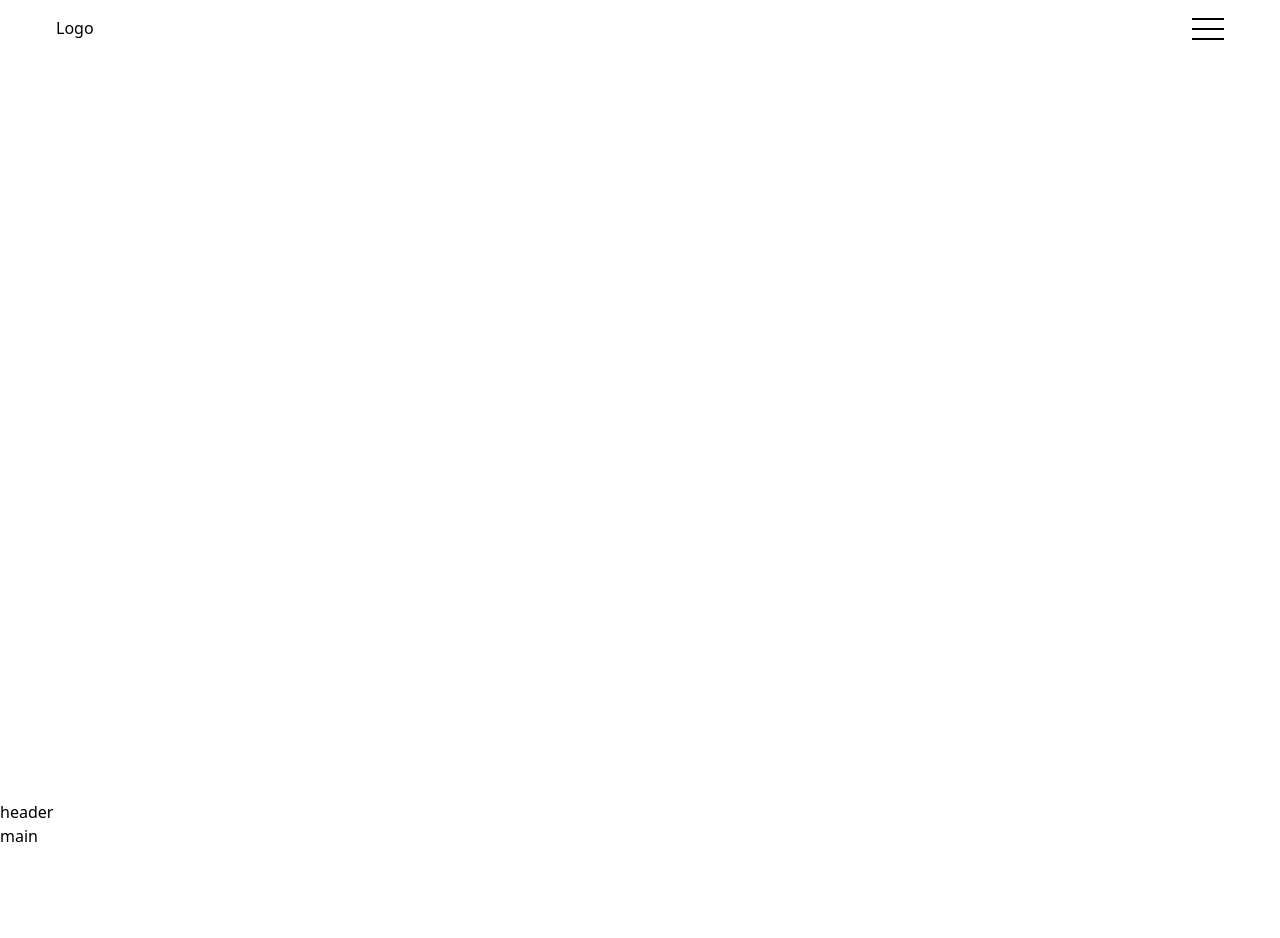
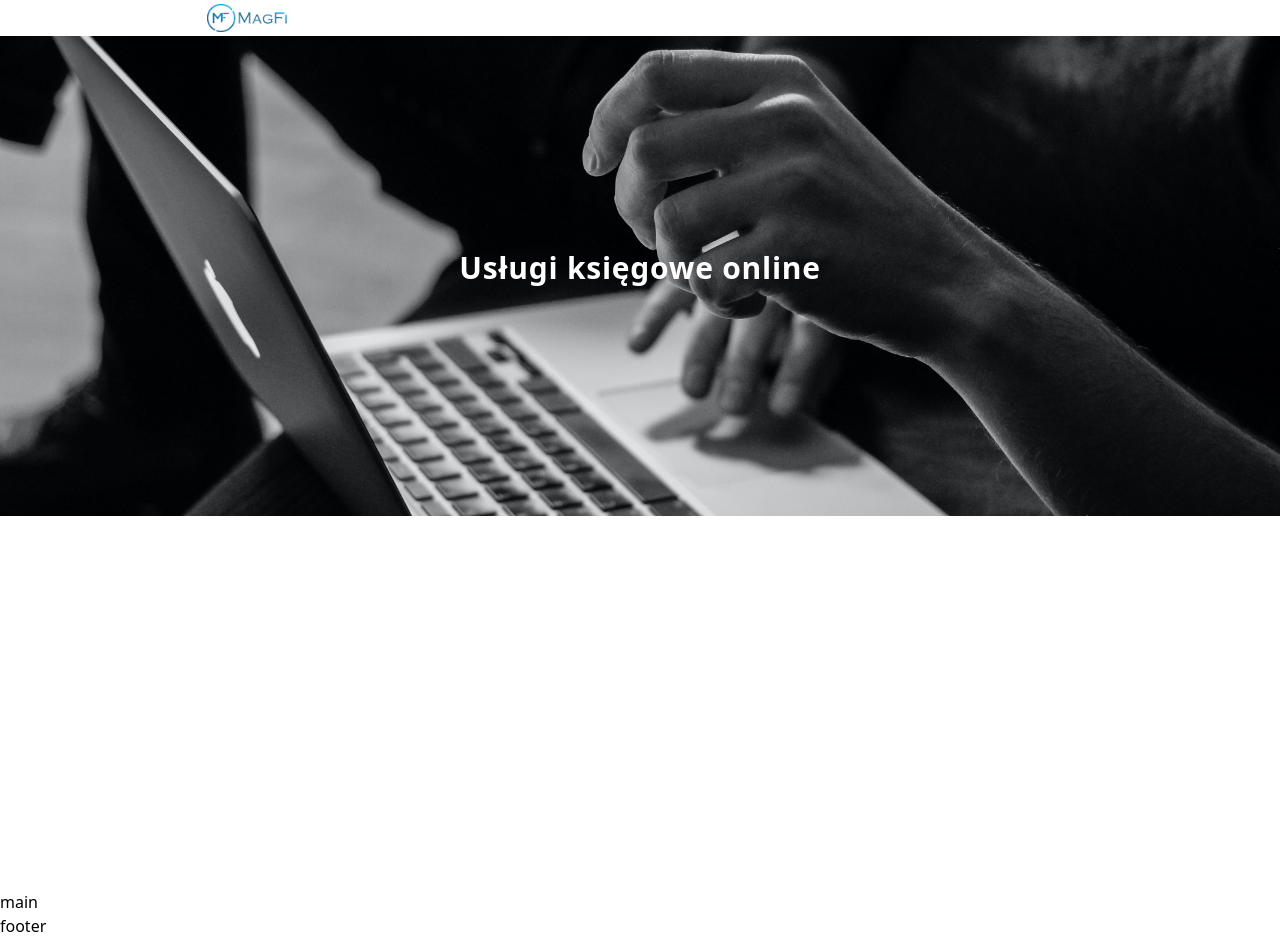
Before and after one commit to KrzysztofZiemski/site_accountant, a Gatsby site: page / in a window 1280 px wide. Before the commit the page ends 848 px from the top, so only its background shows below. Built offline with nearby package versions, Linux system fonts and the light colour scheme; Gatsby itself is replaced by a stand-in of ours.

Commit message:
change main coloers, fix navigation, add logo white, add actions to tailwind,

```diff
--- a/gatsby-config.js
+++ b/gatsby-config.js
@@ -6,7 +6,7 @@ module.exports = {
   },
   plugins: [
     `gatsby-plugin-react-helmet`,
-    'gatsby-plugin-postcss',
+    `gatsby-plugin-postcss`,
     {
       resolve: `gatsby-plugin-google-fonts`,
       options: {
@@ -36,7 +36,7 @@ module.exports = {
         background_color: `#2CAFE6`,
         theme_color: `#663399`,
         display: `minimal-ui`,
-        icon: `src/images/magfi-icon.png`,
+        icon: `src/images/icon-manifest.png`,
       },
     },
   ],
--- a/src/components/Burger/Burger.tsx
+++ b/src/components/Burger/Burger.tsx
@@ -7,9 +7,12 @@ type BurgerProps = {
   onClick: () => void
 }
 
-const Burger = ({ isOpen, ...props }: BurgerProps) => {
+export const Burger = ({ isOpen, ...props }: BurgerProps) => {
   return (
-    <button className="relative w-8 h-5 focus:outline-none" {...props}>
+    <button
+      className="relative w-8 h-5 focus:outline-none lg:hidden"
+      {...props}
+    >
       <span
         className={`absolute transition-all border w-full block border-primary transform ${
           isOpen ? "rotate-45 top-1/2" : "rotate-0 top-0"
@@ -28,4 +31,3 @@ const Burger = ({ isOpen, ...props }: BurgerProps) => {
     </button>
   )
 }
-export default Burger
--- a/src/components/Header/Header.tsx
+++ b/src/components/Header/Header.tsx
@@ -1,7 +1,37 @@
-import { Link } from "gatsby"
-import PropTypes from "prop-types"
 import React from "react"
+import Image from "gatsby-image"
+import { graphql, useStaticQuery } from "gatsby"
 
-const Header = ({ siteTitle }) => <header>header</header>
+export const query = graphql`
+  {
+    file(name: { regex: "/header/" }) {
+      childImageSharp {
+        fluid {
+          ...GatsbyImageSharpFluid_tracedSVG
+        }
+      }
+    }
+  }
+`
 
-export default Header
+type BurgerProps = {
+  siteTitle: string
+}
+
+export const Header = ({ siteTitle }: BurgerProps) => {
+  const { file } = useStaticQuery(query)
+
+  return (
+    <header className="text-lg relative ">
+      <Image
+        alt="księgowość online"
+        className="object-cover w-full m-auto"
+        fluid={file.childImageSharp.fluid}
+        imgStyle={{ maxHeight: "30rem" }}
+      />
+      <h1 className="absolute top-1/4 tracking-wide font-bold transform  text-white text-center w-full text-3xl">
+        Usługi księgowe online
+      </h1>
+    </header>
+  )
+}
--- a/src/components/Logo/Logo.tsx
+++ b/src/components/Logo/Logo.tsx
@@ -1,7 +1,23 @@
 import React from "react"
+import Image from "gatsby-image"
+import { graphql, useStaticQuery } from "gatsby"
+
+export const query = graphql`
+  {
+    file(name: { regex: "/logo/" }) {
+      childImageSharp {
+        fluid {
+          ...GatsbyImageSharpFluid_tracedSVG
+        }
+      }
+    }
+  }
+`
 
 const Logo = () => {
-  return <div>Logo</div>
+  const { file } = useStaticQuery(query)
+
+  return <Image className="h-auto w-20 " fluid={file.childImageSharp.fluid} />
 }
 
 export default Logo
--- a/src/components/NavMenuItem/NavMenuItem.tsx
+++ b/src/components/NavMenuItem/NavMenuItem.tsx
@@ -3,15 +3,16 @@ import { Link } from "gatsby"
 
 type NavMenuItemProps = {
   to: string
+  className?: string
 }
 
-const NavMenuItem = ({ to, children }) => {
+const NavMenuItem = ({ to, children, ...props }) => {
   return (
-    <li>
+    <li className="  flex items-center border-r lg:border-0" {...props}>
       <Link
         to={to || "#"}
-        className={` block active border-b-2 m-3  lg:inline-block text-md font-bold sm:hover:border-indigo-400 hover:text-orange-500 mx-2 focus:text-blue-500 p-1 hover:bg-gray-300 sm:hover:bg-transparent rounded-sm `}
-        activeClassName="text-primary"
+        className={`flex items-center w-full h-full py-3 lg:py-0 px-4 border-primary  text-primary lg:text-white  border-b-2  lg:text-sm text-md font-bold hover:bg-white hover:text-secondary  p-1 lg:border-0 rounded-sm `}
+        activeClassName="lg:text-secondary lg:bg-white lg:hover:text-secondary"
       >
         {children}
       </Link>
@@ -21,7 +22,6 @@ const NavMenuItem = ({ to, children }) => {
 
 NavMenuItem.defaultProps = {
   to: "/",
-  active: false,
 }
 
 export default NavMenuItem
--- /dev/null
+++ b/src/components/Navigation/Navigation.css
@@ -0,0 +1,3 @@
+.nav-full {
+  height: calc(100vh - 100%);
+}
--- a/src/components/Navigation/Navigation.tsx
+++ b/src/components/Navigation/Navigation.tsx
@@ -1,8 +1,10 @@
 import React, { useState } from "react"
 import styled from "styled-components"
-import Burger from "../Burger/Burger"
+import { Burger } from "../Burger/Burger"
 import Logo from "../Logo/Logo"
 import NavMenuItem from "../NavMenuItem/NavMenuItem"
+
+import "./Navigation.css"
 
 export const Navigation = () => {
   const [isOpen, setIsOpen] = useState<boolean>(false)
@@ -10,25 +12,29 @@ export const Navigation = () => {
   const handleOpen = () => {
     setIsOpen(!isOpen)
   }
+  //
+  return (
+    <nav
+      className={`sticky bg-white my-1 p-0 top-0 w-full flex flex-col lg:flex-row lg:items-center transition-all ease-in duration-400 z-50`}
+    >
+      <div className="flex items-center p-2 justify-between flex-wrap px-2 lg:mx-4 xl:mx-4 bg-white z-50 lg:hidden">
+        <span>
+          <Logo />
+        </span>
 
-  return (
-    <header
-      className={`sticky top-0 w-full flex flex-col ${
-        isOpen ? "h-screen" : "h-screen"
-      }`}
-    >
-      <div className="flex items-center justify-between flex-wrap py-4 px-2 lg:mx-4 xl:mx-12 bg-white z-50">
-        <Logo />
         <Burger isOpen={isOpen} onClick={handleOpen} />
       </div>
       <ul
-        className={`transition-transform overflow-hidden h-full transform ${
-          isOpen ? "translate-y-0" : "-translate-y-full"
-        }`}
+        className={`lg:flex top-full w-full font-monTserrat absolute lg:static lg:justify-center lg:align-center text-base bg-white transition-all ease-in duration-400 overflow-hidden  ${
+          isOpen ? "nav-full" : "h-0"
+        } lg:h-auto`}
       >
-        <NavMenuItem active to="/about">
-          O NAS
+        <NavMenuItem to="/" className="lg:mr-9">
+          <span className="hidden lg:block">
+            <Logo />
+          </span>
         </NavMenuItem>
+        <NavMenuItem to="/about">O NAS</NavMenuItem>
 
         <NavMenuItem to="/offer">OFERTA</NavMenuItem>
 
@@ -38,8 +44,8 @@ export const Navigation = () => {
 
         <NavMenuItem to="/charity">DZIAŁALNOŚĆ CHARYTATYWNA</NavMenuItem>
 
-        <NavMenuItem to="/#contanc">KONTAKT</NavMenuItem>
+        <NavMenuItem to="/#contact">KONTAKT</NavMenuItem>
       </ul>
-    </header>
+    </nav>
   )
 }
--- a/src/components/layout.tsx
+++ b/src/components/layout.tsx
@@ -2,7 +2,7 @@ import React from "react"
 import PropTypes from "prop-types"
 import { useStaticQuery, graphql } from "gatsby"
 
-import Header from "./Header/Header"
+import { Header } from "./Header/Header"
 import { Navigation } from "./Navigation/Navigation"
 
 const Layout = ({ children }) => {
@@ -15,13 +15,14 @@ const Layout = ({ children }) => {
       }
     }
   `)
+  const title: string = data.site.siteMetadata?.title || `księgowość`
 
   return (
-    <div>
+    <div className="flex flex-col min-h-screen">
       <Navigation />
-      <Header siteTitle={data.site.siteMetadata?.title || `księgowość`} />
-      <main>{children}</main>
-      <footer></footer>
+      <Header siteTitle={title} />
+      <main className="flex-grow">{children}</main>
+      <footer>footer</footer>
     </div>
   )
 }
--- a/src/styles/global.css
+++ b/src/styles/global.css
@@ -4,6 +4,9 @@
 @tailwind utilities;
 
 @layer components {
+  .font-monTserrat {
+    font-family: "MonTserrat";
+  }
   .text-primary {
     color: var(--mainColor);
   }
--- a/tailwind.config.js
+++ b/tailwind.config.js
@@ -2,7 +2,16 @@ module.exports = {
   purge: ['./src/**/*.{js,jsx,ts,tsx}'],
   darkMode: false, // or 'media' or 'class'
   theme: {
-    extend: {},
+    fontFamily: {
+      'MonTserrat': [`MonTserrat`, 'Open Sans']
+    },
+    extend: {
+      maxHeight: {
+        '0': '0',
+        '1/4': '25vh',
+        '1/3': '1/4',
+      }
+    },
   },
   variants: {
     extend: {},
```
Also changed, not shown: src/images/header.jpg (added), src/images/icon-manifest.png (renamed from src/images/magfi-icon.png), src/images/logo.png (added), 1 other file.
